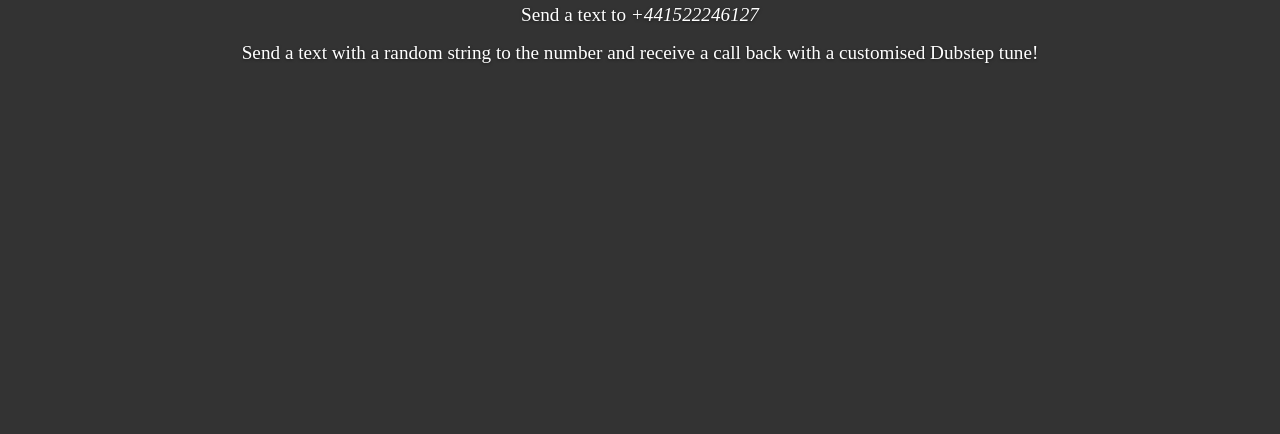
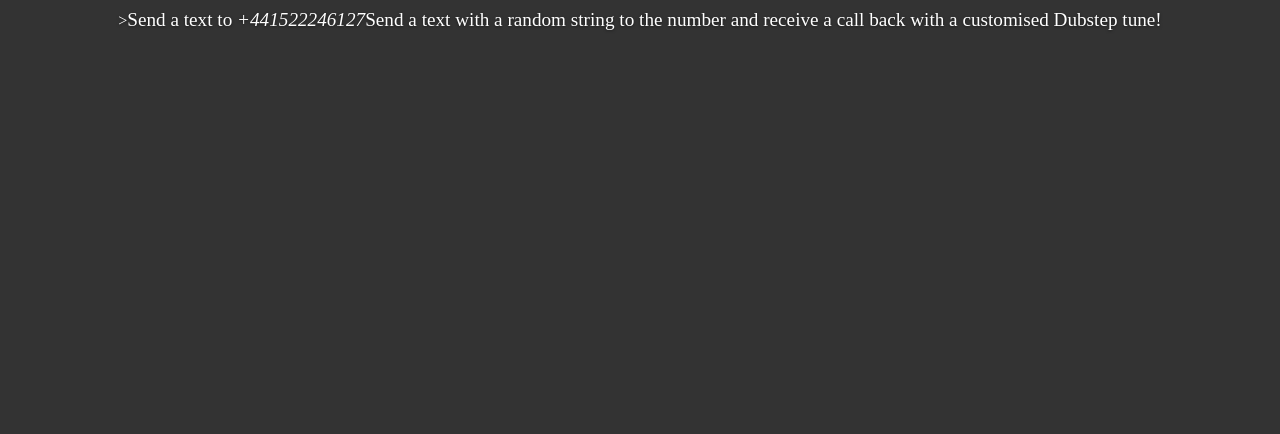
Before and after one commit to lukeg101/dubText, a website: page public/index.html in a window 1280 px wide. Shown: the part 366-800 px from the top of the page. Drawn offline with Linux system fonts and the light colour scheme.

Commit message:
sorting out DO

```diff
--- a/public/index.html
+++ b/public/index.html
@@ -9,8 +9,7 @@
 		<center>
 		<p>Houman B. and Luke G. (The Dubwubs)</p>
 		<img src="./images/LOGO.png" height="45%" widtht="45%">
-		<p><big>Send a text to<em> +441522246127</em></p>
-		<p>Send a text with a random string to the number and receive a call back with a customised Dubstep tune!</big></p>
+		<h1></h1>><big>Send a text to<em> +441522246127</em>Send a text with a random string to the number and receive a call back with a customised Dubstep tune!</big></h1>
 		</center>
 	</body>
 </html>
```
